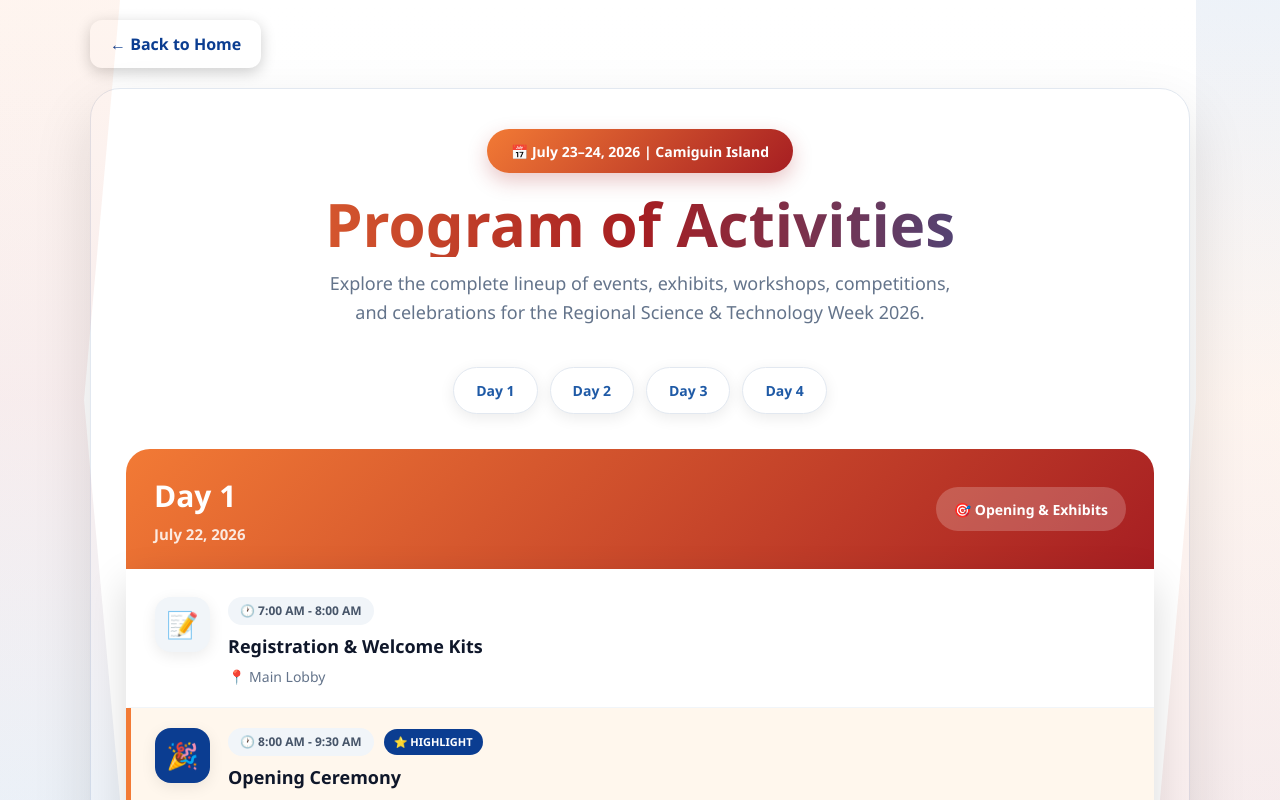
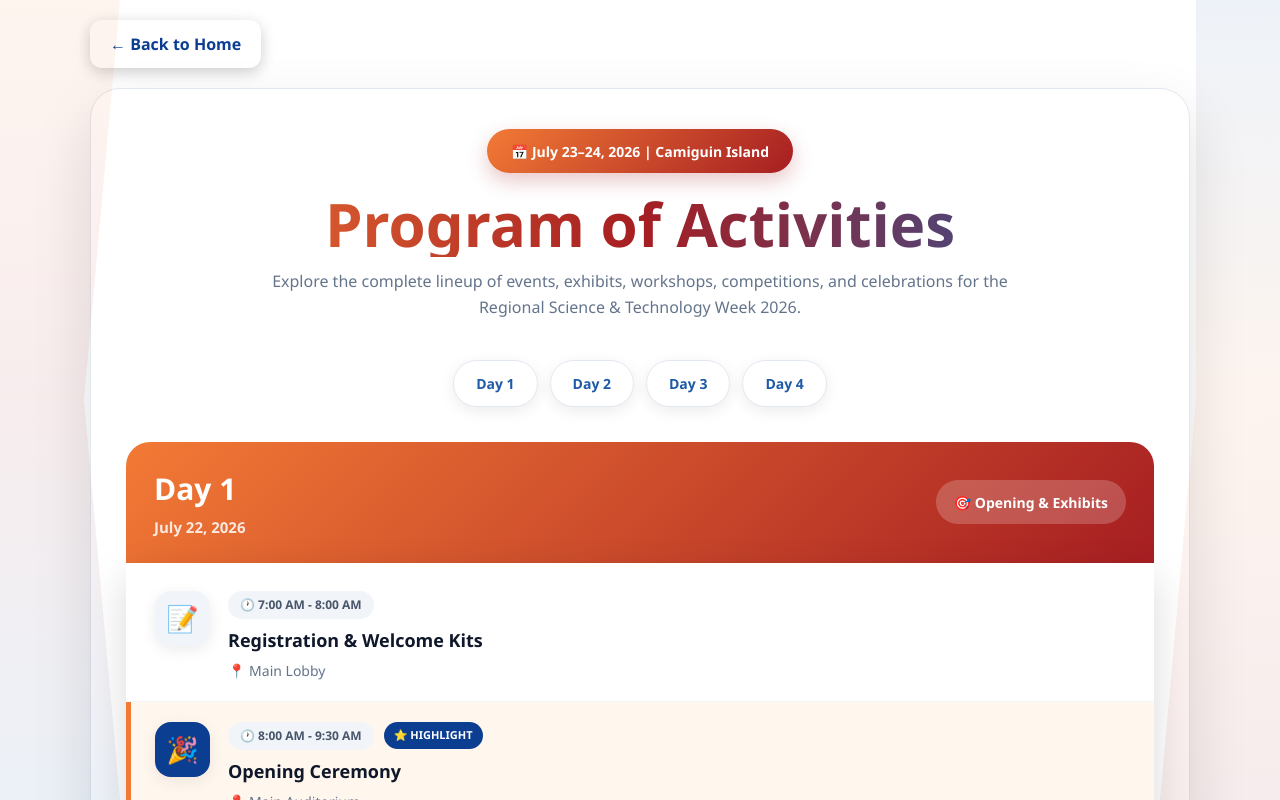
Before and after one commit to kpcanghagas-03/isla-transpo, a Next.js app: page /feedback in a window 1280 px wide. Shown: the top 800 px of the page. Built offline with nearby package versions, Linux system fonts and the light colour scheme.

Commit message:
change font size

```diff
--- a/app/feedback/page.tsx
+++ b/app/feedback/page.tsx
@@ -315,7 +315,7 @@ export default function ProgramPage() {
       WebkitBackgroundClip: "text",
       WebkitTextFillColor: "transparent",
       fontSize: "clamp(36px, 7vw, 60px)",
-      fontWeight: "900",
+      fontWeight: "850",
       marginBottom: 12,
       lineHeight: 1.1,
     }}
@@ -326,8 +326,8 @@ export default function ProgramPage() {
   <p
     style={{
       color: "#64748B",
-      fontSize: 18,
-      maxWidth: 650,
+      fontSize: 16,
+      maxWidth: 800,
       margin: "0 auto",
       lineHeight: 1.6,
     }}
```
